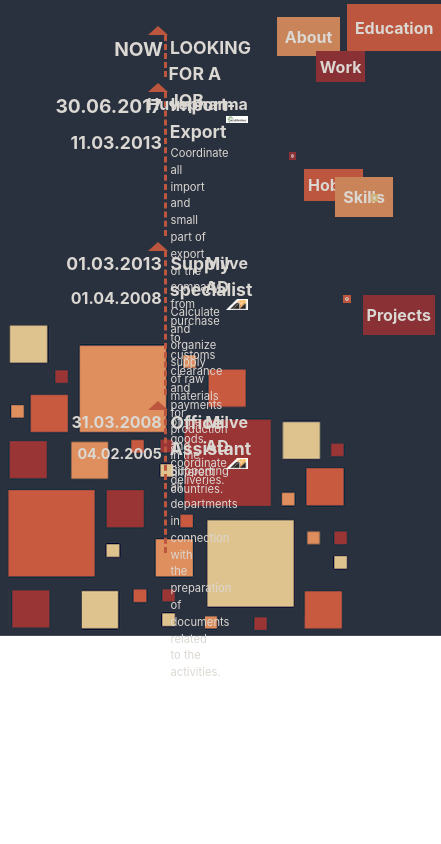
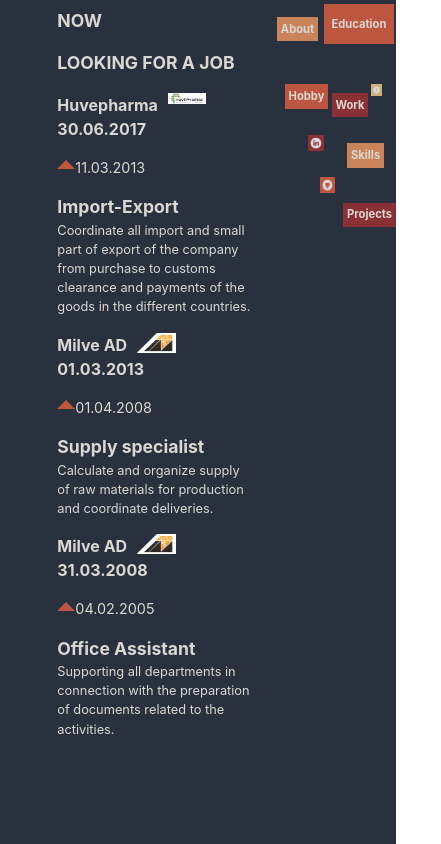
Before and after one commit to Todorova/Todorova.github.io, a React (Create React App) app: page /work in a window 390 px wide. Shown: the whole page, 441 px wide, since content can reach past the window. Built offline with nearby package versions, Linux system fonts and the light colour scheme.

Commit message:
responsive

```diff
--- a/package.json
+++ b/package.json
@@ -9,6 +9,7 @@
     "react": "^16.4.1",
     "react-bootstrap": "^0.32.1",
     "react-dom": "^16.4.1",
+    "react-grid-system": "^4.1.4",
     "react-router": "^4.3.1",
     "react-router-dom": "^4.3.1",
     "react-scripts": "1.1.4"
--- a/src/App.js
+++ b/src/App.js
@@ -20,10 +20,6 @@ class App extends Component {
     return (
       <div className="App">
         <Menu />
-        <Linked />
-        <Github />
-        <Facebook />
-
         <Switch>
           <Route exact path="/" component={About} />
           <Route path="/about" component={About} />
@@ -33,7 +29,6 @@ class App extends Component {
           <Route path="/projects" component={Projects} />
           <Route path="/hobby" component={Hobby} />
         </Switch>
-
       </div>
     );
   }
--- a/src/componentMenu/Work.jsx
+++ b/src/componentMenu/Work.jsx
@@ -1,7 +1,7 @@
 import React, {Component} from 'react';
 import MilveImage from '../styles/milve.png';
 import HuvepharmaImage from '../styles/huvepharma.png';
-import {Grid, Row, Col} from 'react-bootstrap';
+import {Container, Row, Col} from 'react-grid-system';
 
 class Work extends Component {
   constructor () {
@@ -12,90 +12,71 @@ class Work extends Component {
     return (
       <div id="wrapper">
         <div className="container">
-          <Grid>
-            <Row >
-              <Col className='arrow'>
-                <span className="arrow-up"> </span>
+          <Container>
+            <Row>
+              <Col md={4} id="now" className="one">
+                <p>NOW</p>
+              </Col>
+              <Col md={6} className="one">
+                <p className="jobTitle">LOOKING FOR A JOB</p>
               </Col>
             </Row>
             <Row>
-              <Col className="two">
-                <p id="now">NOW</p>
+              <Col md={3} className="one">
+                <span className="company">Huvepharma</span>
+                <img src={HuvepharmaImage} alt="logo" />
               </Col>
-              <Col className="two">
-                <span className="jobTitle">LOOKING FOR A JOB</span>
+              <Col md={3} className="one">
+                <p className="endTime"> 30.06.2017 </p>
+                <p className="begTime">
+                  <span className="arrow-up"> </span>11.03.2013
+                </p>
               </Col>
-            </Row>
-            <Row>
-              <Col className='arrow'>
-                <span className="arrow-up"> </span>
-              </Col>
-            </Row>
-
-            <Row>
-              <Col className="one">
-                <p id="thirdEndTime"> 30.06.2017 </p>
-                <p id="thirdBegTime">11.03.2013</p>
-              </Col>
-              <Col className="one">
+              <Col md={6} className="one">
                 <span className="jobTitle">Import-Export </span>
                 <p className="description">
                   Coordinate all import and small part of export of the company from purchase to customs clearance
                   and payments of the goods in the different countries.
                 </p>
               </Col>
-              <Col className="one">
-                <span className="company">Huvepharma</span>
-                <img src={HuvepharmaImage} alt="logo" />
-              </Col>
-            </Row>
-
-            <Row>
-              <Col className='arrow'>
-                <span className="arrow-up"> </span>
-              </Col>
             </Row>
             <Row>
-              <Col className="one">
-                <p id="secondEndTime"> 01.03.2013</p>
-                <p id="secondBegTime">01.04.2008</p>
+              <Col md={3} className="one">
+                <span className="company">Milve AD</span>
+                <img src={MilveImage} alt="" />
               </Col>
-              <Col className="one">
+              <Col md={3} className="one">
+                <p className="endTime"> 01.03.2013</p>
+                <p className="begTime">
+                  <span className="arrow-up"> </span>01.04.2008
+                </p>
+              </Col>
+              <Col md={6} className="one">
                 <span className="jobTitle">Supply specialist</span>
                 <p className="description">
                   Calculate and organize supply of raw materials for production and coordinate deliveries.
                 </p>
               </Col>
-              <Col className="one">
+            </Row>
+            <Row>
+              <Col md={3} className="one">
                 <span className="company">Milve AD</span>
                 <img src={MilveImage} alt="" />
               </Col>
-            </Row>
-
-            <Row>
-              <Col className='arrow'>
-                <span className="arrow-up"> </span>
+              <Col md={3} className="one">
+                <p className="endTime">31.03.2008</p>
+                <p className="begTime">
+                  <span className="arrow-up"> </span>04.02.2005
+                </p>
               </Col>
-            </Row>
-            <Row>
-              <Col className="one">
-                <p id="firstEndTime">31.03.2008</p>
-                <p id="firstBegTime">04.02.2005</p>
-              </Col>
-              <Col className="one">
+              <Col md={6} className="one">
                 <span className="jobTitle">Office Assistant</span>
                 <p className="description">
                   Supporting all departments in connection with the preparation of documents related to the activities.
                 </p>
               </Col>
-              <Col className="one">
-                <span className="company">Milve AD</span>
-                <img src={MilveImage} alt="" />
-              </Col>
             </Row>
-
-          </Grid>
-
+          </Container>
         </div>
       </div>
     );
--- a/src/index.css
+++ b/src/index.css
@@ -1,7 +1,11 @@
 body {
   width: 100%;
-  height: 100%;
+
   background-image: url('styles/newb.png');
   background-size: cover;
-  background-repeat: no-repeat;
+  background-repeat: repeat-y;
+  background-position: center;
 }
+@media all and(max-width: 1100px){
+
+}
--- a/src/styles/css/App.css
+++ b/src/styles/css/App.css
@@ -4,20 +4,6 @@
   border: none;
   color: #dbd7d2;
   font-weight: bolder;
-}
-
-.itTalents:first-child, .two:first-child, .one:first-child {
-  border-right: 3px dashed #bd563f;
-  text-align: center;
-}
-
-#now, #thirdEndTime, #thirdBegTime, #secondEndTime, #secondBegTime, #firstEndTime, #firstBegTime {
-  float: right;
-  font-weight: bold;
-}
-
-#thirdEndTime, #secondEndTime, #firstEndTime {
-  margin-bottom: 32%;
 }
 
 #aboutBtn {
@@ -140,111 +126,68 @@
 }
 
 .one {
-  box-sizing: border-box;
   color: #dbd7d2;
-  box-sizing: border-box;
   padding: 0% 2%;
-  width: 33%;
-  height: 17vh;
-}
-
-.one:first-child {
-  width: 28%;
+  box-sizing: content-box;
+  margin-top: 5%;
 }
 
 .one > img {
-  width: 60%;
-  float: right;
+  width: 50%;
+  float: left;
 }
 
-#firstBegTime {
+.begTime {
   font-size: 0.9em;
 }
 
-#firstEndTime {
+.endTime {
   font-size: 1em;
-}
-
-#secondBegTime {
-  font-size: 1em;
-}
-
-#secondEndTime {
-  font-size: 1.1em;
-}
-
-#thirdBegTime {
-  font-size: 1.1em;
-}
-
-#thirdEndTime {
-  font-size: 1.2em;
+  font-weight: bold;
 }
 
 #now {
-  font-size: 1.2em;
+  font-size: 1.1em;
+  font-weight: bolder;
 }
 
 .jobTitle {
   font-size: 1.1em;
   font-weight: bold;
-  padding-left: 2%;
 }
 
 .description {
-  font-size: 0.7em;
-  padding-left: 2%;
+  font-size: 0.8em;
 }
 
 .company {
   font-size: 1em;
-  float: right;
+  float: left;
   font-weight: bold;
-}
-
-.two {
-  color: #dbd7d2;
-  padding: 0% 1%;
-  width: 28%;
-  height: 5vh;
-}
-
-.two:last-child {
-  width: 65%;
+  margin-right: 5%;
 }
 
 .arrow-up {
-  border-left: 10px solid transparent;
-  border-right: 10px solid transparent;
+  border-left: 9px solid transparent;
+  border-right: 9px solid transparent;
   border-bottom: 9px solid #bd563f;
-  float: right;
-  margin-right: 2px;
-}
-
-.arrow {
-  width: 30%;
-  margin-top: 5%;
+  float: left;
+  margin-top: 2%;
 }
 
 .itTalents {
   color: #dbd7d2;
-  box-sizing: border-box;
-  padding: 0% 1%;
-  width: 33%;
-  height: 21vh;
+  margin-top: 7%;
 }
 
-.itTalents:first-child {
-  width: 28%;
-}
-
-.itTalents:last-child {
-  width: 25%;
+.itTalents p {
+  float: right;
+  margin: 1%;
+  font-size: 0.9em;
 }
 
 .descEd {
-  width: 43%;
-  font-size: 1.1em;
+  font-size: 1em;
 }
 
 .skills {
@@ -296,4 +239,84 @@ div.progress-bar {
   width: 13%;
 }
 
+@media all and (max-width: 1200px) {
+  #wrapper {
+    width: 65%;
+    height: 65vh;
+    margin-top: 2%;
+    margin-left: 7%;
+  }
+
+  body {
+    height: 100vh;
+  }
+
+  .one > img {
+    width: 20%;
+  }
+
+  .one {
+    box-sizing: border-box;
+    margin-top: 0%;
+  }
+
+  .itTalents p {
+    font-size: 0.8em;
+  }
+
+  #aboutBtn {
+    padding: 1%;
+    font-size: 0.7em;
+  }
+
+  #workBtn {
+    font-size: 0.7em;
+    top: 11%;
+    left: 85%;
+  }
+
+  #educationBtn {
+    font-size: 0.7em;
+    left: 82%;
+  }
+
+  #skillsBtn {
+    padding: 1%;
+    font-size: 0.7em;
+    top: 17%;
+    left: 89%;
+  }
+
+  #projectsBtn {
+    padding: 1%;
+    font-size: 0.7em;
+    top: 24%;
+    left: 88%;
+  }
+
+  #hobbyBtn {
+    padding: 1%;
+    font-size: 0.7em;
+    top: 10%;
+    left: 73%;
+  }
+
+  #facebook {
+    width: 3%;
+    top: 10%;
+  }
+
+  #linkedin {
+    width: 4%;
+    top: 16%;
+    left: 79%;
+  }
+
+  #github {
+    width: 4%;
+    top: 21%;
+    left: 82%;
+  }
+}
+
 /*# sourceMappingURL=App.css.map */
--- a/src/styles/scss/App.scss
+++ b/src/styles/scss/App.scss
@@ -12,23 +12,18 @@ $textColor: rgb(219, 215, 210);
     color: $textColor;
     font-weight: bolder;
 }
-%first-child-workpage{
-    border-right: 3px dashed $peach;
-    text-align: center
-}
-%firstTime-workpage{
-    float: right;
-    font-weight: bold;
-}
-%secondTime-workpage{
-    margin-bottom: 32%;
-}
+
 %textSkills{
     color: $textColor;
     width: 30%;
     margin-left: 5%;
     padding-left: 3%;
 }
+// body{
+//     width: 100%;
+//     display: inline-block;
+//     box-sizing: border-box;
+// }
 
 #aboutBtn{
     @extend %font-familyBtn;
@@ -115,7 +110,7 @@ $textColor: rgb(219, 215, 210);
 }
 
 
-// Whole about home page
+// ABOUT PAGE
 #profilImg{
     width: 27%;
     float: right;
@@ -125,7 +120,7 @@ $textColor: rgb(219, 215, 210);
     font-size: 1.5em;
     font-weight: bold;
     margin-left: 10%;
-    margin-top: 5%
+    margin-top: 5%;
 }
 #wrapper > h2{
     color: $textColor;
@@ -155,115 +150,69 @@ $textColor: rgb(219, 215, 210);
 }
 
 
-// WHOLE PAGE WORK
+// WORK PAGE
 .one{
-    box-sizing: border-box;
+    // border: 1px solid white;
     color: $textColor;
-    box-sizing: border-box;
     padding: 0% 2%;
-    width: 33%;
-    height: 17vh;
+    box-sizing: content-box;
+    margin-top: 5%;
+}
 
+.one > img{
+    width: 50%;
+    float: left;
 }
-.one:first-child{
-   @extend %first-child-workpage;
-   width: 28%;
+.begTime{
+    font-size: 0.9em;
 }
-.one > img{
-    width: 60%;
-    float: right;
+.endTime{
+    font-size: 1em;
+    font-weight: bold
 }
-#firstBegTime{
-    font-size: 0.9em;
-    @extend %firstTime-workpage;
+
+#now{
+    font-size: 1.1em;
+    font-weight: bolder;
 }
-#firstEndTime{
-    font-size: 1em;
-    @extend %firstTime-workpage;
-    @extend %secondTime-workpage;
-}
-#secondBegTime{
-    font-size: 1em;
-    @extend %firstTime-workpage;
-}
-#secondEndTime{
-    font-size: 1.1em;
-    @extend %firstTime-workpage;
-    @extend %secondTime-workpage;
-}
-#thirdBegTime{
-    font-size: 1.1em;
-    @extend %firstTime-workpage
-}
-#thirdEndTime{
-    font-size: 1.2em;
-    @extend %firstTime-workpage;
-    @extend %secondTime-workpage;
-}
-#now{
-    font-size: 1.2em;
-    @extend %firstTime-workpage
-}
+
 .jobTitle{
     font-size: 1.1em;
     font-weight: bold;
-    padding-left: 2%;
 }
 .description{
-    font-size: 0.7em;
-    padding-left: 2%;
+    font-size: 0.8em;
 }
 .company{
     font-size: 1em;
-    float: right;
+    float: left;
     font-weight: bold;
-}
-.two{
-    // border: 1px solid white;
-    color: $textColor;
-    padding: 0% 1%;
-    width: 28%;
-    height: 5vh;
-}
-.two:first-child{
-    @extend %first-child-workpage;
-}
-.two:last-child{
-    width: 65%;
+    margin-right: 5%;
 }
 .arrow-up {
-    border-left: 10px solid transparent;
-    border-right: 10px solid transparent;
-    border-bottom: 9px solid $peach;
-    float: right;
-    margin-right: 2px;
-}
-.arrow{
-    width: 30%;
-    margin-top: 5%;
-}
+    border-left: 9px solid transparent;
+    border-right: 9px solid transparent;
+    border-bottom: 9px solid #bd563f;
+    float: left;
+    margin-top: 2%;
+  }
 
-//education page
+//EDUCATION PAGE
 .itTalents{
     color: $textColor;
-    box-sizing: border-box;
-    padding: 0% 1%;
-    width: 33%;
-    height: 21vh;
+    margin-top: 7%;
 }
-.itTalents:first-child{
-    @extend %first-child-workpage;
-    width: 28%;
- }
- .itTalents:last-child{
-    width: 25%;
- }
+.itTalents p{
+    float: right;
+    margin: 1%;
+    font-size: 0.9em;
+}
  .descEd{
-     width: 43%;
-     font-size: 1.1em;
+     font-size: 1em;
  }
 
-// //WHOLE SKILLS PAGE
+
+// SKILLS PAGE
 .skills{
  width: 100%;
  margin: 0% 2%;
@@ -309,3 +258,73 @@ margin-left: 7%;
 #relax{
     width: 13%;
 }
+
+
+@media all and (max-width: 1200px) {
+    #wrapper{
+        width: 65%;
+        height: 65vh;
+        margin-top: 2%;
+        margin-left: 7%;
+    }
+    body{
+        height: 100vh;
+    }
+     .one > img{
+        width: 20%;
+    }
+    .one{
+        box-sizing: border-box;
+        margin-top: 0%;
+    }
+    .itTalents p{
+        font-size: 0.8em;
+    }
+    #aboutBtn{
+        padding: 1%;
+        font-size: 0.7em;
+    }
+    #workBtn{
+        font-size: 0.7em;
+        top: 11%;
+        left: 85%;;
+    }
+
+    #educationBtn{
+        font-size: 0.7em;
+        left: 82%;
+    }
+
+    #skillsBtn{
+        padding: 1%;
+        font-size: 0.7em;
+        top: 17%;
+        left: 89%;
+    }
+    #projectsBtn{
+        padding: 1%;
+        font-size: 0.7em;
+        top: 24%;
+        left: 88%;
+    }
+    #hobbyBtn{
+        padding: 1%;
+        font-size: 0.7em;
+         top: 10%;
+         left: 73%;
+    }
+    #facebook {
+        width: 3%;
+        top: 10%;
+    }
+    #linkedin{
+        width: 4%;
+        top: 16%;
+        left: 79%;
+    }
+    #github{
+        width: 4%;
+        top: 21%;
+        left: 82%;
+    }
+}
```
Also changed, not shown: src/componentMenu/Education.jsx (+18 -41 lines), src/componentMenu/Menu.jsx (+22 -18 lines), src/styles/newb.png, 1 other file (tests, documents, lock files or other folders).
